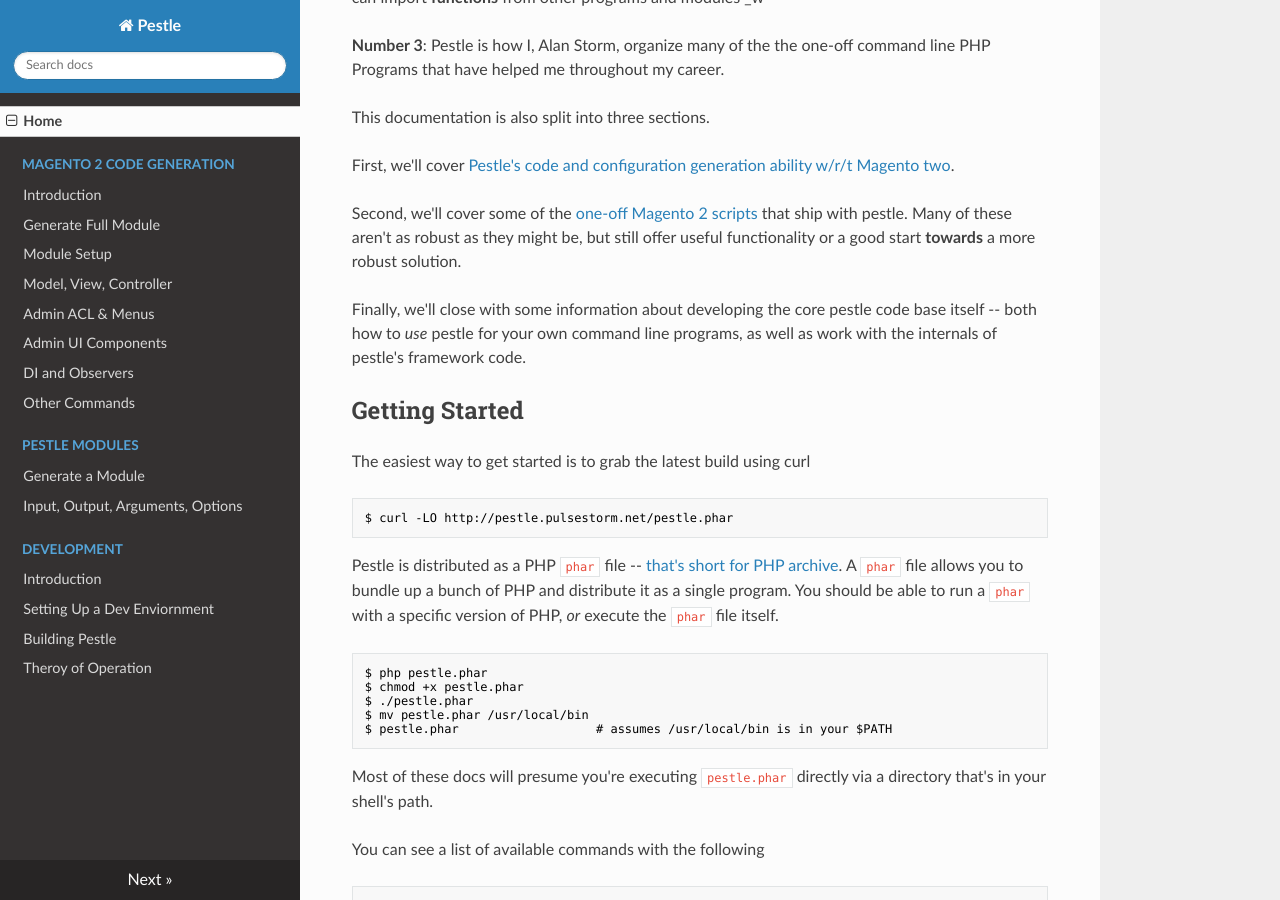
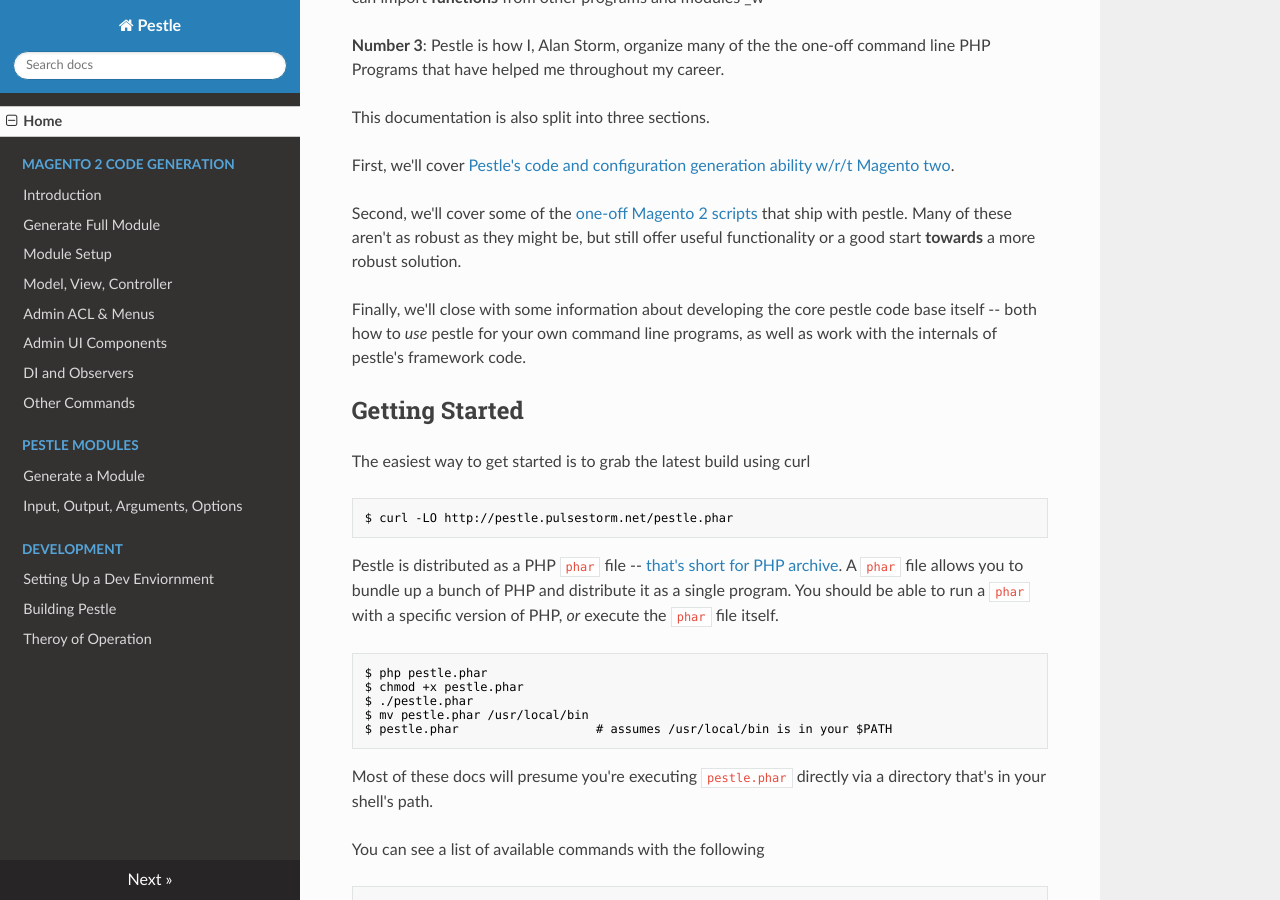
Before and after one commit to astorm/pestle, an MkDocs documentation site: the page built from docs/index.md, in a window 1280 px wide and 900 px high, scrolled down 313 px. Built offline with MkDocs 1.6.1, drawn with Linux system fonts in a browser that asks for light colours; nearby versions of some CDN libraries.

Commit message:
No more intro

```diff
--- a/mkdocs.yml
+++ b/mkdocs.yml
@@ -34,7 +34,6 @@ nav:
         - Generate a Module: pestle-generate.md
         - Input, Output, Arguments, Options: pestle-io.md
     - Development:
-        - Introduction: dev-internals-introduction.md
         - Setting Up a Dev Enviornment: dev-internals-enviornment.md
         - Building Pestle: dev-internals-build.md
         - Theroy of Operation: dev-internals-theroy-of-operation.md
```
